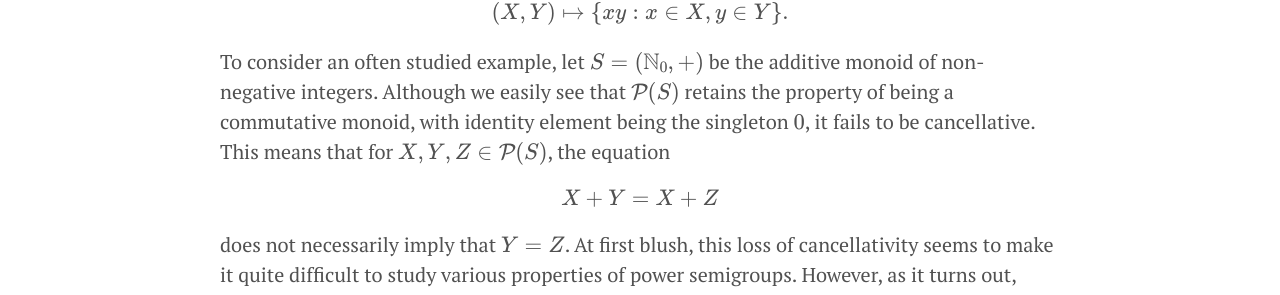
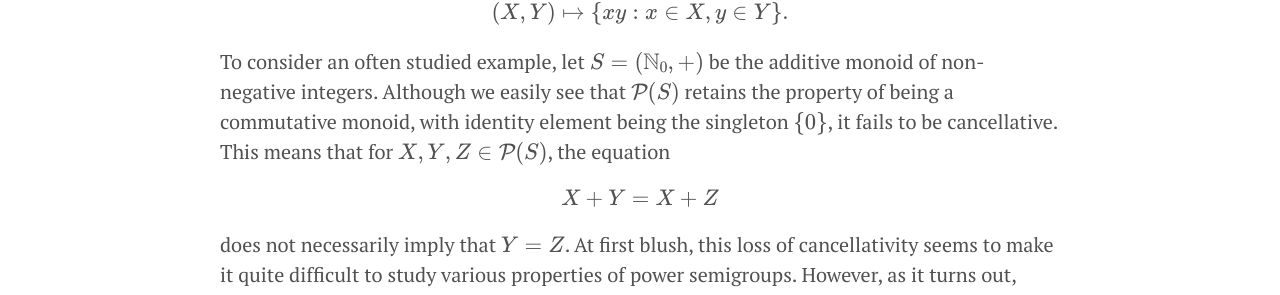
Before and after one commit to dam-network/dam-network.github.io, a Jekyll site: the page built from _posts/2025-11-18-power-monoids.md, in a window 1280 px wide and 1400 px high. Shown: the part 393-688 px from the top of the window. Built offline with Jekyll 4.4.1, drawn with Linux system fonts in a browser that asks for light colours; some of the changed text lies outside the part shown.

Commit message:
Balint's post change to lbrace and rbrace

```diff
--- a/_posts/2025-11-18-power-monoids.md
+++ b/_posts/2025-11-18-power-monoids.md
@@ -8,10 +8,10 @@
 Let $(S,\cdot)$ be a semigroup. We denote by ${\mathcal P}(S)$ the *large power semigroup* of $S$, that is, the family of all non-empty subsets of $S$, endowed with the binary operation of setwise multiplication
 
 $$
-  (X,Y)\mapsto \{xy:x\in X,y\in Y\}.
+  (X,Y)\mapsto \lbrace xy:x\in X,y\in Y\}.
 $$
 
-To consider an often studied example, let $S=(\mathbb{N}_0,+)$ be the additive monoid of non-negative integers. Although we easily see that ${\mathcal P}(S)$ retains the property of being a commutative monoid, with identity element being the singleton $\{0\}$, it fails to be cancellative. This means that for $X,Y,Z\in{\mathcal P}(S)$, the equation
+To consider an often studied example, let $S=(\mathbb{N}_0,+)$ be the additive monoid of non-negative integers. Although we easily see that ${\mathcal P}(S)$ retains the property of being a commutative monoid, with identity element being the singleton $\lbrace  0\rbrace$, it fails to be cancellative. This means that for $X,Y,Z\in{\mathcal P}(S)$, the equation
 
 $$
 X+Y=X+Z
@@ -32,10 +32,10 @@
 
 **Open Question:** Does the isomorphism problem have a positive answer for the class of cancellative semigroups?
 
-Naturally, we can also consider the isomorphism problem for reduced finitary power monoids. A first step in this direction was made by Tringali and Yan [[9]](#Tr-Ya25), who gave a positive answer for the class of rational Puiseux monoids, that is, submonoids of the additive group of rational numbers, using the following crucial observation. Let $H$ and $K$ be arbitrary monoids and let $f$ be an isomorphism between ${\mathcal P}\_{\operatorname{fin},1}(H)$ and ${\mathcal P}\_{\operatorname{fin},1}(K)$. Then $f$ bijectively maps 2-element sets to 2-element sets. This allows us to define an auxiliary bijection $g:H\to K$, defined in the following way. We set $g(1)=1$ and if $x\in H\setminus\{1\}$, then
+Naturally, we can also consider the isomorphism problem for reduced finitary power monoids. A first step in this direction was made by Tringali and Yan [[9]](#Tr-Ya25), who gave a positive answer for the class of rational Puiseux monoids, that is, submonoids of the additive group of rational numbers, using the following crucial observation. Let $H$ and $K$ be arbitrary monoids and let $f$ be an isomorphism between ${\mathcal P}\_{\operatorname{fin},1}(H)$ and ${\mathcal P}\_{\operatorname{fin},1}(K)$. Then $f$ bijectively maps 2-element sets to 2-element sets. This allows us to define an auxiliary bijection $g:H\to K$, defined in the following way. We set $g(1)=1$ and if $x\in H\setminus\lbrace 1\rbrace $, then
 
 $$
-f(\{1,x\})=\{1,g(x)\}.
+f(\lbrace 1,x\rbrace )=\lbrace 1,g(x)\}.
 $$
 
 The existence of this map, called the *pullback* of $f$, is quite similar to the correspondence that we have seen in the previous proof.
```
